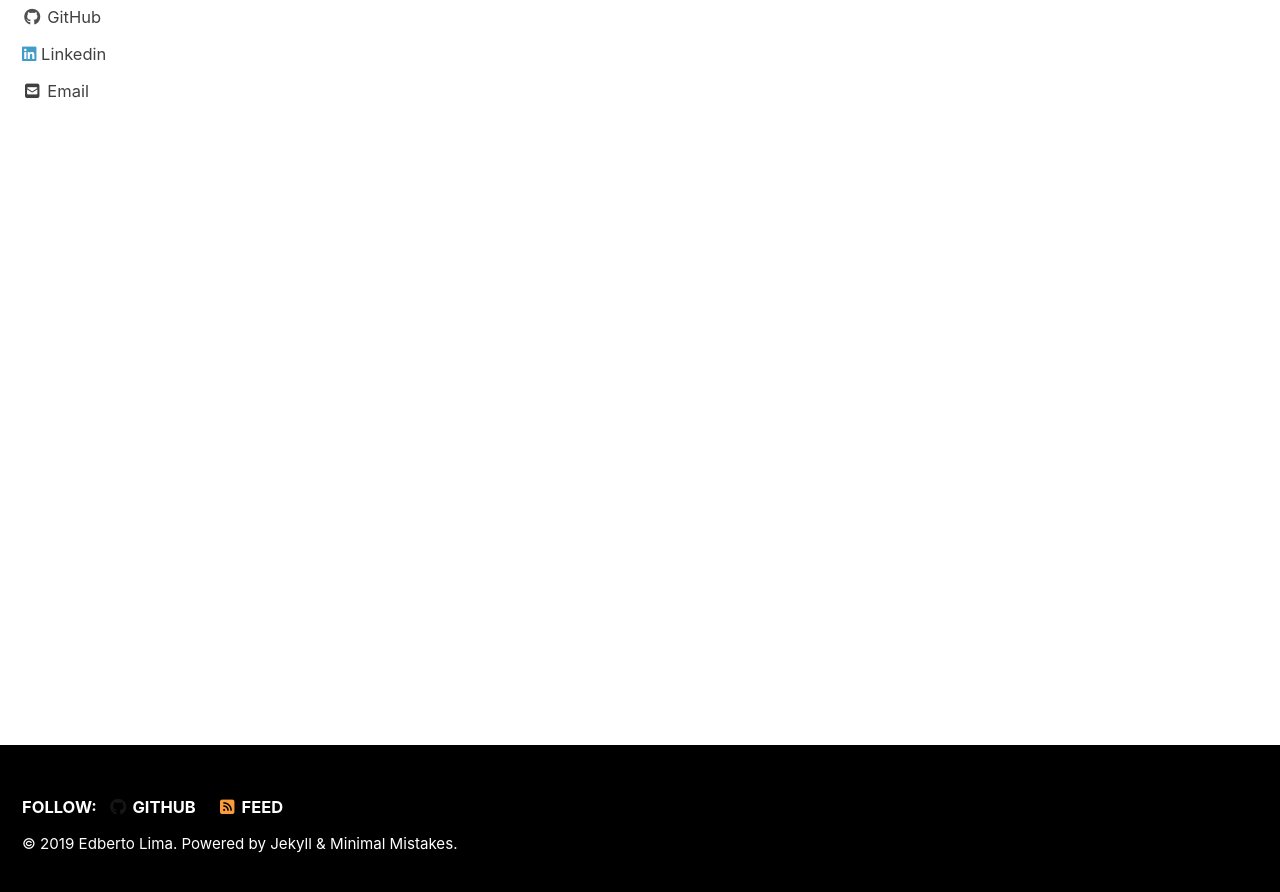
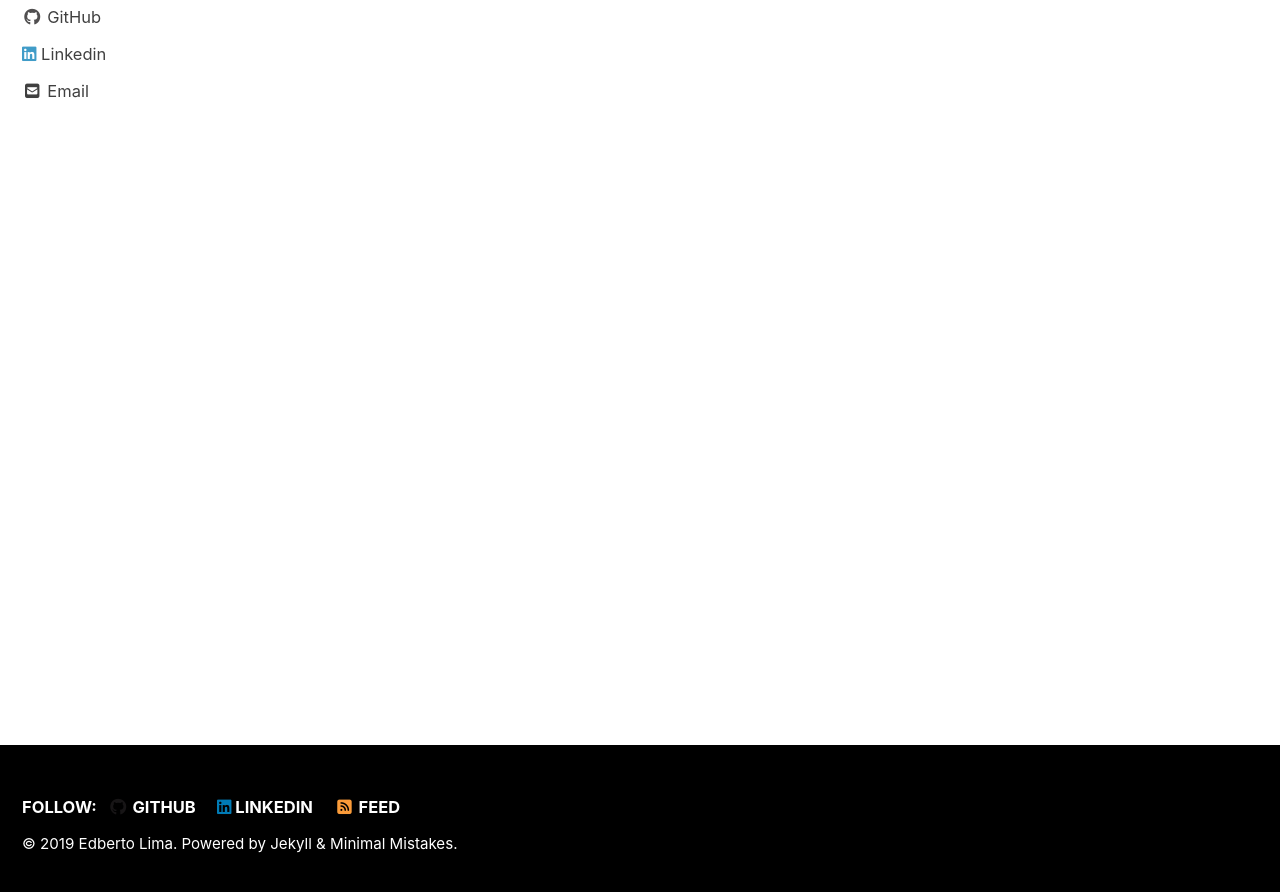
Before and after one commit to ericklisboito/ericklisboito, a Jekyll site: the page built from index.html, in a window 1280 px wide and 900 px high, scrolled down 222 px. Shown: the top 892 px of the window. Built offline with Jekyll 4.4.1, drawn with Linux system fonts in a browser that asks for light colours; cached includes are drawn as plain includes; nearby versions of some CDN libraries; the list of posts is cut into pages by our own code.

Commit message:
Update _config.yml

```diff
--- a/_config.yml
+++ b/_config.yml
@@ -159,6 +159,9 @@ footer:
     - label: "Instagram"
       icon: "fab fa-fw fa-instagram"
       # url:
+    - label: "Linkedin"
+      icon: "fab fa-linkedin"
+      url: "https://www.linkedin.com/in/edbertolima/"
 
 
 # Reading Files
```
